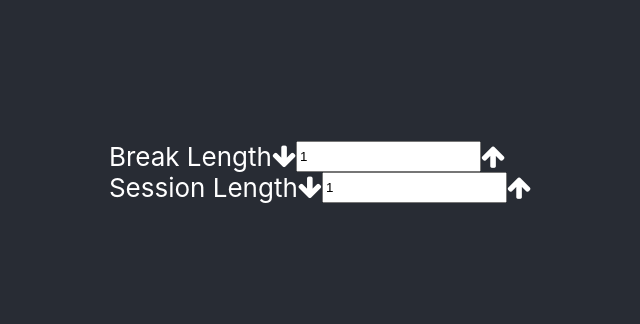
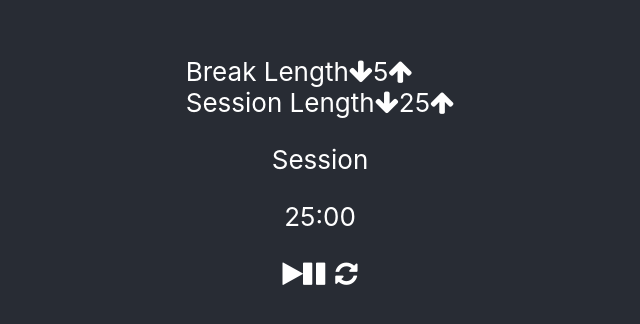
Before and after one commit to faridhuseynov/25Clock_FCC, a React (Create React App) app: page / in a window 1280 px wide. Shown: the part 228-552 px from the top of the page, without its empty margins (320-960 px from the left). Built offline with nearby package versions, Linux system fonts and the light colour scheme.

Commit message:
Footnote FunctionBlock added

```diff
--- a/src/App.css
+++ b/src/App.css
@@ -2,16 +2,7 @@
   text-align: center;
 }
 
-.App-logo {
-  height: 40vmin;
-  pointer-events: none;
-}
 
-@media (prefers-reduced-motion: no-preference) {
-  .App-logo {
-    animation: App-logo-spin infinite 20s linear;
-  }
-}
 
 .App-header {
   background-color: #282c34;
--- /dev/null
+++ b/src/components/FunctionBlock/FunctionBlock.js
@@ -0,0 +1,14 @@
+import React from "react"
+import classes from "./FunctionBlock.module.css"
+
+const functionBlock =(props)=>{
+    return(
+        <div className={classes.FunctionBlock}>
+            <div id="start_stop" onClick={props.startStopClicked}><i className="fa fa-play"></i><i className="fa fa-pause"></i></div>
+            <div id="reset" onClick={props.resetClicked}><i style={{marginLeft:"10px"}} className="fa fa-refresh"></i></div>
+
+        </div>
+    )
+}
+
+export default functionBlock;
--- /dev/null
+++ b/src/components/FunctionBlock/FunctionBlock.module.css
@@ -0,0 +1,8 @@
+.FunctionBlock {
+    display: inline-flex;
+}
+
+.FunctionBlock i:hover {
+    cursor: pointer;
+
+}
--- a/src/components/Length/Length.js
+++ b/src/components/Length/Length.js
@@ -1,7 +1,7 @@
 import React from "react"
 
 const length=(props)=>(
-    <input value={props.value} id={props.id} minLength={1}/>
+    <label id={props.id}>{props.value}</label>
 )
 
 
--- a/src/components/Block/Block.js
+++ b/src/components/SetupBlock/SetupBlock.js
@@ -4,7 +4,7 @@ import Decrement from "../Decrement/Decrement";
 import Increment from "../Increment/Increment";
 import Length from "../Length/Length";
 
-import classes from "./Block.module.css";
+import classes from "./SetupBlock.module.css";
 
 const block =(props)=>{
     return <div className={classes.Block}>
--- /dev/null
+++ b/src/components/Timer/Timer.js
@@ -0,0 +1,12 @@
+import React from "react"
+
+const timer = (props) => {
+    return (
+        <div>
+            <p id={props.statusId}>{props.timerStatus}</p>
+            <p id={props.timeStatusId}>{props.sessionLength}:00</p>
+        </div>
+    )
+}
+
+export default timer;
--- a/src/containers/Display/Display.js
+++ b/src/containers/Display/Display.js
@@ -1,12 +1,14 @@
 import React, { Component } from "react";
-import Block from "../../components/Block/Block";
-
-
+import SetupBlock from "../../components/SetupBlock/SetupBlock";
+import Timer from "../../components/Timer/Timer";
+import FunctionBlock from "../../components/FunctionBlock/FunctionBlock"
 class Display extends Component {
 
     state = {
-        sessionLength: 1,
-        breakLength: 1
+        sessionLength: 25,
+        breakLength: 5,
+        timerStarted:false,
+        timerStatus:"Session"
     }
 
     incrementHandler = (event) => {
@@ -31,7 +33,6 @@ class Display extends Component {
 
     decrementHandler = (event) => {
         let id = event.target.parentElement.nextSibling.id;
-        console.log(id);
          if(id==='break-length' && this.state.breakLength>1){
              this.setState((prevState) => ({
                  ...prevState,
@@ -50,18 +51,39 @@ class Display extends Component {
          }
      }
 
+     startStopHandler=()=>{
+         this.setState((prevState)=>({
+             ...prevState,
+            timerStarted:!prevState.timerStarted
+         }))
+     }
+
+     resetHandler=()=>{
+         this.resetFunction();
+     }
+
+     resetFunction(){
+         this.setState({
+            sessionLength: 25,
+            breakLength: 5,
+            timerStarted:false,
+            timerStatus:"Session"
+         })
+     }
 
     render() {
         return (
             <div>
-                <Block  idLabel="break-label" nameLabel="Break Length" decrId="break-decrement" decrIconClass="fa fa-arrow-down"
+                <SetupBlock  idLabel="break-label" nameLabel="Break Length" decrId="break-decrement" decrIconClass="fa fa-arrow-down"
                     incrId="break-increment" incrIconClass="fa fa-arrow-up"
                     lengthId="break-length" lengthValue={this.state.breakLength} lengthIncrease={this.incrementHandler} lengthDecrease={this.decrementHandler}
                 />
-                <Block idLabel="session-label" nameLabel="Session Length" decrId="session-decrement" decrIconClass="fa fa-arrow-down"
+                <SetupBlock idLabel="session-label" nameLabel="Session Length" decrId="session-decrement" decrIconClass="fa fa-arrow-down"
                     incrId="session-increment" incrIconClass="fa fa-arrow-up"
                     lengthId="session-length" lengthValue={this.state.sessionLength} lengthIncrease={this.incrementHandler} lengthDecrease={this.decrementHandler}
                 />
+                <Timer statusId="timer-label" timeStatusId="time-left" timerStatus={this.state.timerStatus} sessionLength={this.state.sessionLength}/>
+                <FunctionBlock startStopClicked={this.startStopHandler} resetClicked={this.resetHandler}/>
             </div>
         )
     }
```
Also changed, not shown: src/components/SetupBlock/SetupBlock.module.css (renamed from src/components/Block/Block.module.css), 1 other file (tests, documents, lock files or other folders).
